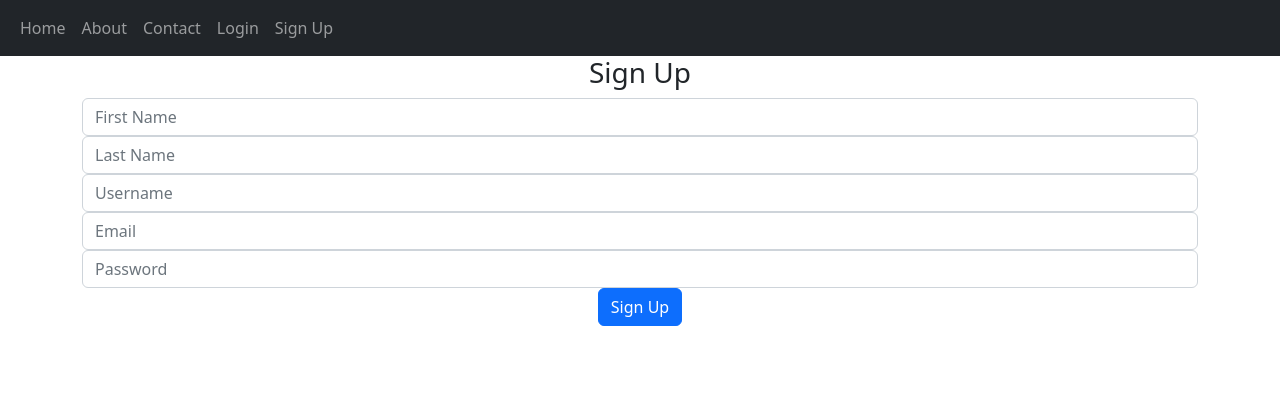
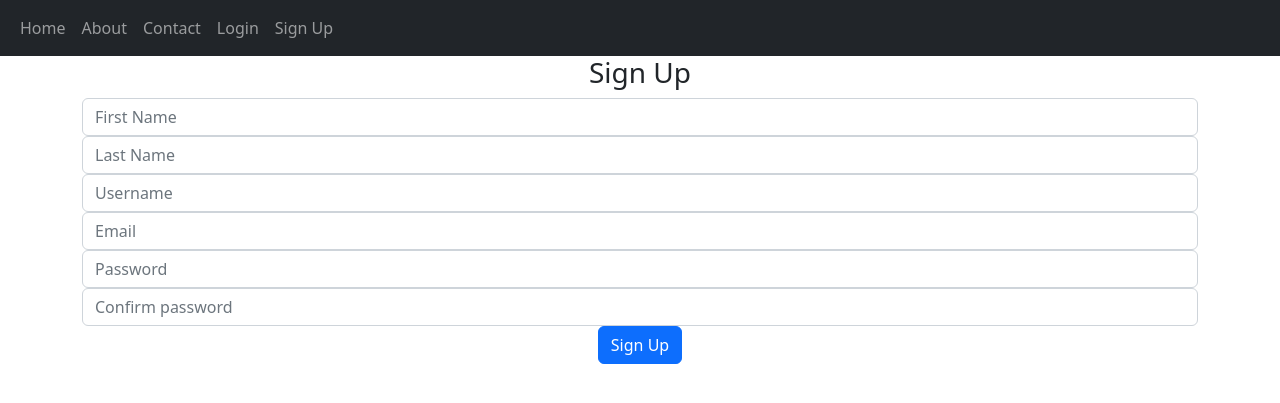
Before and after one commit to Priscilla-B/blog-app-with-flask, a Flask app: page /sign-up in a window 1280 px wide. Shown: the top 403 px of the page. Run offline with Flask 2, Linux system fonts and the light colour scheme.

Commit message:
confirm password input

```diff
--- a/blog_app/templates/sign_up.html
+++ b/blog_app/templates/sign_up.html
@@ -10,7 +10,8 @@
         <input type="text" name="last_name" id="last_name" class="form-control" placeholder="Last Name">
         <input type="text" name="user_name" id="user_name" class="form-control" placeholder="Username">
         <input type="email" id="email" name="email" class="form-control" placeholder="Email">
-        <input type="password" id="password" name="password" class="form-control" placeholder="Password">
+        <input type="password" id="password1" name="password1" class="form-control" placeholder="Password">
+        <input type="password" id="password2" name="password2" class="form-control" placeholder="Confirm password">
         <div align="center">
             <button type="submit" class="btn btn-primary">Sign Up</button>
         </div>
```
